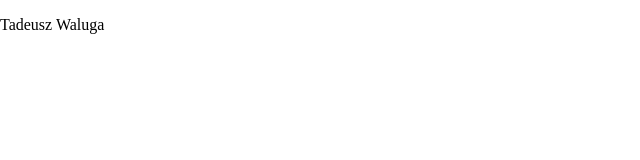
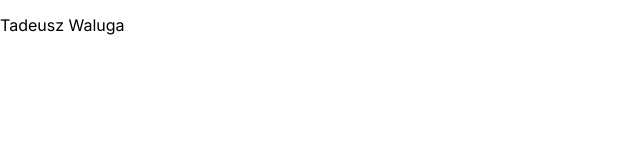
Before and after one commit to waltad/personal-homepage, a React (Create React App) app: page / in a window 1280 px wide. Shown: the top 160 px of the page, without its empty margins (0-640 px from the left). Built offline with nearby package versions, Linux system fonts and the light colour scheme.

Commit message:
added GlobalStyles

```diff
--- /dev/null
+++ b/src/GlobalStyles.js
@@ -0,0 +1,18 @@
+import { createGlobalStyle } from "styled-components";
+
+export const GlobalStyles = createGlobalStyle`
+    html {
+        box-sizing: border-box;
+    }
+
+    *,
+    ::after,
+    ::before {
+        box-sizing: inherit;
+    }
+
+    body {
+      font-family: 'Inter', sans-serif;
+      margin: 0;
+    }
+`;
--- a/src/index.js
+++ b/src/index.js
@@ -2,10 +2,12 @@
 import ReactDOM from 'react-dom/client';
 import App from './App';
 import reportWebVitals from './reportWebVitals';
+import { GlobalStyles } from './GlobalStyles';
 
 const root = ReactDOM.createRoot(document.getElementById('root'));
 root.render(
   <React.StrictMode>
+    <GlobalStyles />
     <App />
   </React.StrictMode>
 );
```
